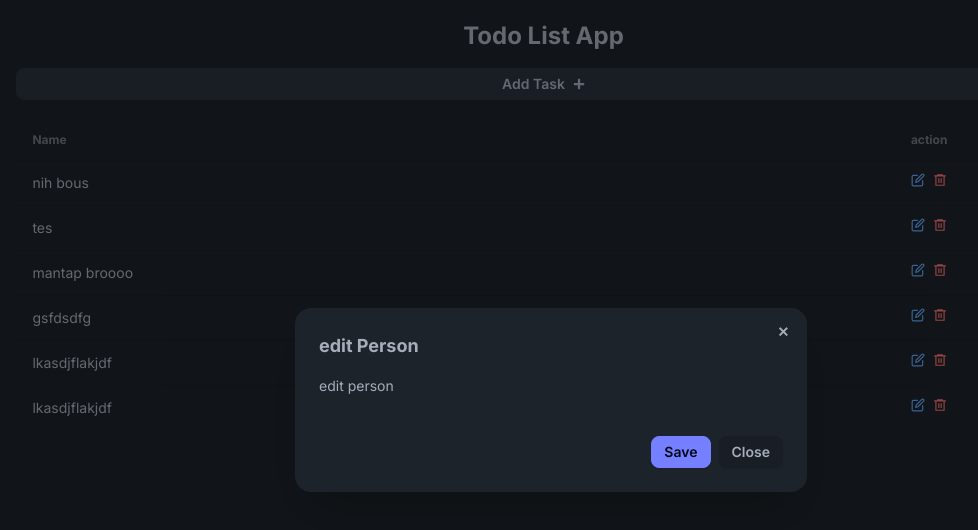
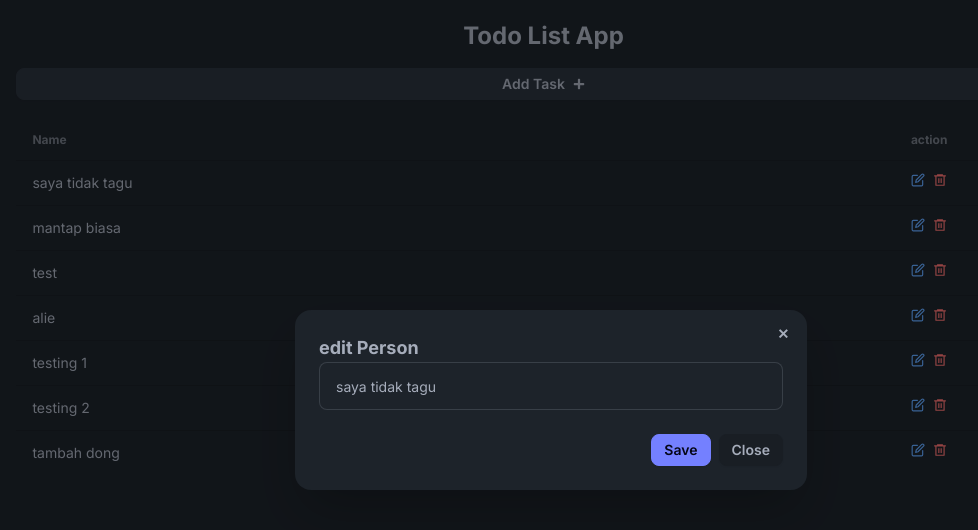
Before and after one commit to Zaisiapa17/crud-with-next-js, a Next.js app: page / in a window 1280 px wide. Both pictures are taken after a click on the icon 1018 px from the left and 180 px from the top of the page. Shown: the top 530 px of the page, without its empty margins (89-1067 px from the left). Built offline with nearby package versions, Linux system fonts and the light colour scheme; data requests are answered from the project's data file.

Commit message:
add method for edit person name

```diff
--- a/api.ts
+++ b/api.ts
@@ -26,3 +26,15 @@ export const deletePerson = async (id: string): Promise<void> => {
         method: 'DELETE',
     })
 }
+
+export const editPerson = async (todo: ITask): Promise<ITask> => {
+    const res = await fetch(`${baseUrl}/biodata/${todo.id}`, {
+        method: 'PUT',
+        headers: {
+            'Content-Type': 'application/json'
+        },
+        body: JSON.stringify(todo)
+    })
+    const updatedPersonName = await res.json();
+    return updatedPersonName;
+}
--- a/app/components/Biodata.tsx
+++ b/app/components/Biodata.tsx
@@ -17,12 +17,23 @@ const Biodata: React.FC<TaskProps> = ({ biodatas }) => {
     const [openModalEdit, setOpenModalEdit] = useState<boolean>(false);
     const [openModalDelete, setOpenModalDelete] = useState<boolean>(false);
     const [idPerson, setIdPerson] = useState<string>('');
+    const [dataEdit, setDataEdit] = useState<{ id: string; name: string }>({
+        id: '',
+        name: '',
+    });
 
-    const changeIdDelete = (id: string) => {
+    const changeEdit = (id: string, name: string) => {
+        setDataEdit(prevDataEdit => ({
+            ...prevDataEdit,
+            id: id,
+            name: name,
+        }));
+        setOpenModalEdit(true);
+    }
 
+    const changeDelete = (id: string) => {
         setIdPerson(id);
         setOpenModalDelete(true);
-
     }
 
     return (
@@ -33,18 +44,18 @@ const Biodata: React.FC<TaskProps> = ({ biodatas }) => {
                     <FiEdit
                         cursor='pointer'
                         className='text-blue-400'
-                        onClick={() => setOpenModalEdit(true)}
+                        onClick={() => changeEdit(biodatas.id, biodatas.name)}
                     />
                 </div>
                 <div className="tooltip" data-tip="delete">
                     <RiDeleteBin6Line
                         cursor='pointer'
                         className='text-red-400'
-                        onClick={() => changeIdDelete(biodatas.id)}
+                        onClick={() => changeDelete(biodatas.id)}
                     />
                 </div>
             </td>
-            <ModalEdit openModal={openModalEdit} setOpenModal={setOpenModalEdit}/>
+            <ModalEdit openModal={openModalEdit} setOpenModal={setOpenModalEdit} data={dataEdit}/>
             <ModalDelete openModal={openModalDelete} setOpenModal={setOpenModalDelete} idPerson={idPerson}/>
         </tr>
     )
--- a/app/components/Modals/ModalEdit.tsx
+++ b/app/components/Modals/ModalEdit.tsx
@@ -1,23 +1,58 @@
-import React from 'react'
+import React, { FormEvent, FormEventHandler, useEffect, useState } from 'react'
+import { useRouter } from 'next/navigation';
+import { editPerson } from '@/api';
 
 
 interface ModalProps {
     openModal: boolean;
     setOpenModal: (open: boolean) => boolean | void;
+    data: {
+        id: string;
+        name: string;
+    }
 }
 
 
-const ModalEdit: React.FC<ModalProps> = ({ openModal, setOpenModal }) => {
+const ModalEdit: React.FC<ModalProps> = ({ openModal, setOpenModal, data }) => {
+
+    const router = useRouter();
+
+    const [personName, setPersonName] = useState<string>('');
+    useEffect(() => {
+        setPersonName(data.name);
+    }, [data.name]);
+
+    const handleSubmit: FormEventHandler<HTMLFormElement> = async (e: FormEvent) => {
+        e.preventDefault();
+
+        await editPerson({
+            id: data.id,
+            name: personName,
+        });
+
+        setOpenModal(false);
+        setPersonName("");
+        router.refresh();
+    }
+
     return (
         <dialog className={`modal ${openModal ? "modal-open" : ""}`}>
             <div className="modal-box">
                 <button className="btn btn-sm btn-circle btn-ghost absolute right-2 top-2" onClick={() => { setOpenModal(false) }}>✕</button>
-                <form method="dialog">
+                <form method="dialog" onSubmit={handleSubmit}>
                     <h3 className="font-bold text-lg">edit Person</h3>
-                    <p className="py-4">edit person</p>
+                    <div className='flex justify-center'>
+                        <input
+                            value={personName}
+                            onChange={(e) => setPersonName(e.target.value)}
+                            type='text'
+                            placeholder='Name'
+                            className="input input-bordered input-md w-full"
+                        />
+                    </div>
                 </form>
                 <div className="modal-action">
-                    <button className="btn btn-sm btn-primary" onClick={() => {}}>Save</button>
+                    <button className="btn btn-sm btn-primary" onClick={() => { }}>Save</button>
                     <button className="btn btn-sm" onClick={() => { setOpenModal(false) }}>Close</button>
                 </div>
             </div>
--- a/db.json
+++ b/db.json
@@ -1,28 +1,32 @@
 {
   "biodata": [
     {
-      "id": "2",
-      "name": "nih bous"
-    },
-    {
       "id": "ded6081d-b6a8-444d-a902-e9f9db777fc8",
-      "name": "tes"
+      "name": "saya tidak tagu"
     },
     {
       "id": "c323f2f5-ab8f-4807-8be3-cdcb71a37a73",
-      "name": "mantap broooo"
+      "name": "mantap biasa"
     },
     {
-      "id": "0d861928-c581-4103-836d-a5733e349536",
-      "name": "gsfdsdfg"
+      "id": "eac7435a-7ac6-46f0-a0ee-7e70010b8442",
+      "name": "test"
     },
     {
-      "id": "83f4649a-f26a-4e58-80e5-81938230ff82",
-      "name": "lkasdjflakjdf"
+      "id": "9102334c-8ee8-4fa4-873e-5c153a5a50f3",
+      "name": "alie"
     },
     {
-      "id": "ae9c7924-e8ae-48bb-a95a-19cb8cd92875",
-      "name": "lkasdjflakjdf"
+      "id": "bc2ad405-0382-4d45-a70b-40d5b03c4621",
+      "name": "testing 1"
+    },
+    {
+      "id": "8d6afb3d-3753-403e-b206-1fa2a060e97c",
+      "name": "testing 2"
+    },
+    {
+      "id": "52b8b183-8925-4f00-a220-23088cf45cc7",
+      "name": "tambah dong"
     }
   ]
 }
```
